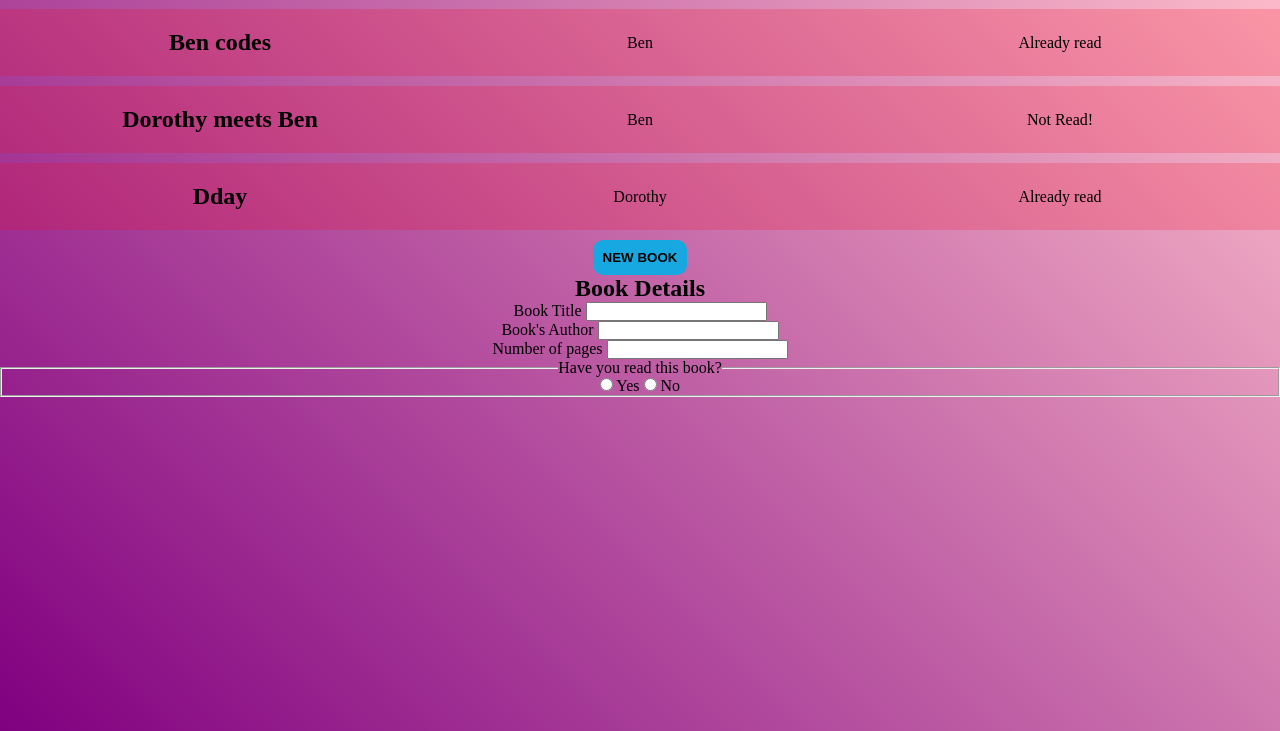
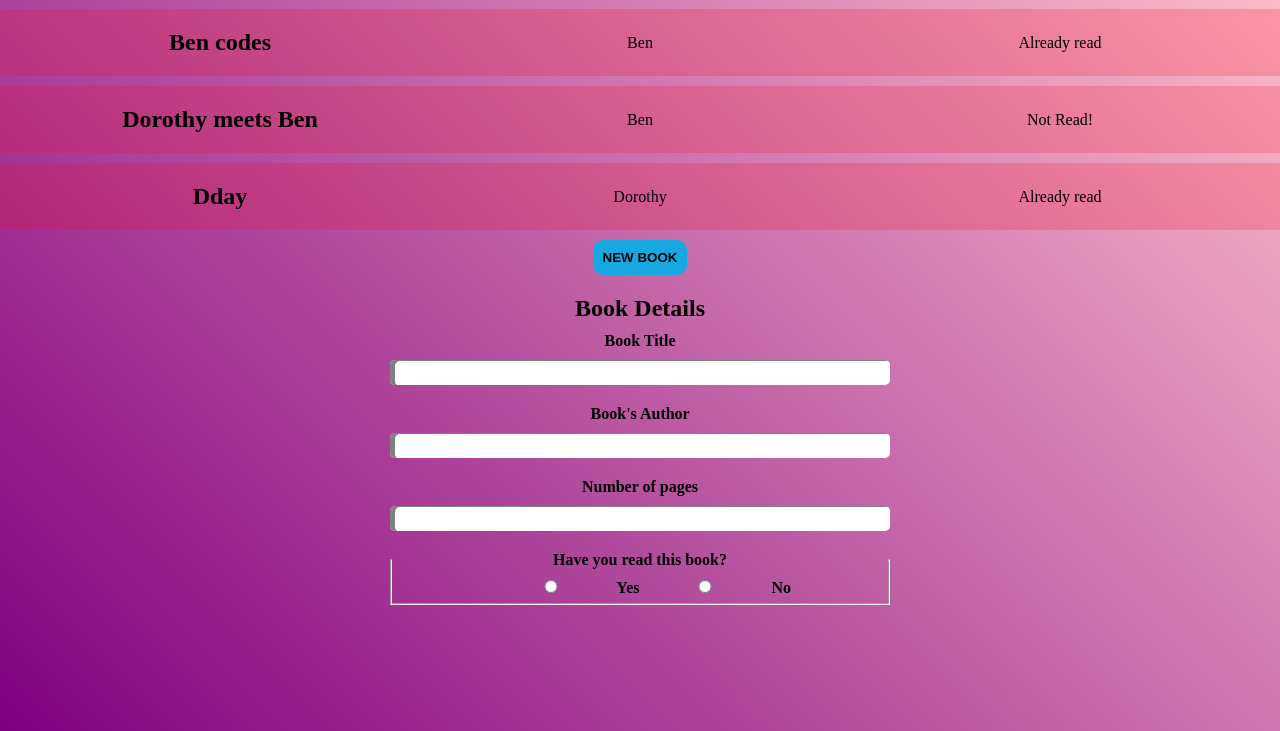
Before and after one commit to Bennyjoez/book-library, a plain HTML site: page index.html in a window 1280 px wide. Shown: the part 69-800 px from the top of the page. Drawn offline with Linux system fonts and the light colour scheme.

Commit message:
Make the form look good with padding and widths

```diff
--- a/styles.css
+++ b/styles.css
@@ -55,3 +55,32 @@ body {
     padding: 12px;
     box-shadow: 0 0 3px 2px brown;
 }
+
+.form {
+    width: 60%;
+    max-width: 500px;
+    margin: 20px auto;
+}
+form {
+    display: flex;
+    flex-direction: column;
+}
+form * {
+    margin-bottom: 10px;
+    width: 100%;
+    font-weight: bold;
+}
+form input:not(input[type='radio']) {
+    border: none;
+    height: 25px;
+    margin-top: 10px;
+    border-radius: 5px;
+    box-shadow: inset 5px 1px gray;
+    padding-left: 10px;
+    font-weight: normal;
+    font-size: 1rem;
+    cursor: pointer;
+}
+fieldset *:not(fieldset *:first-child){
+    width: 25%;
+}
```
